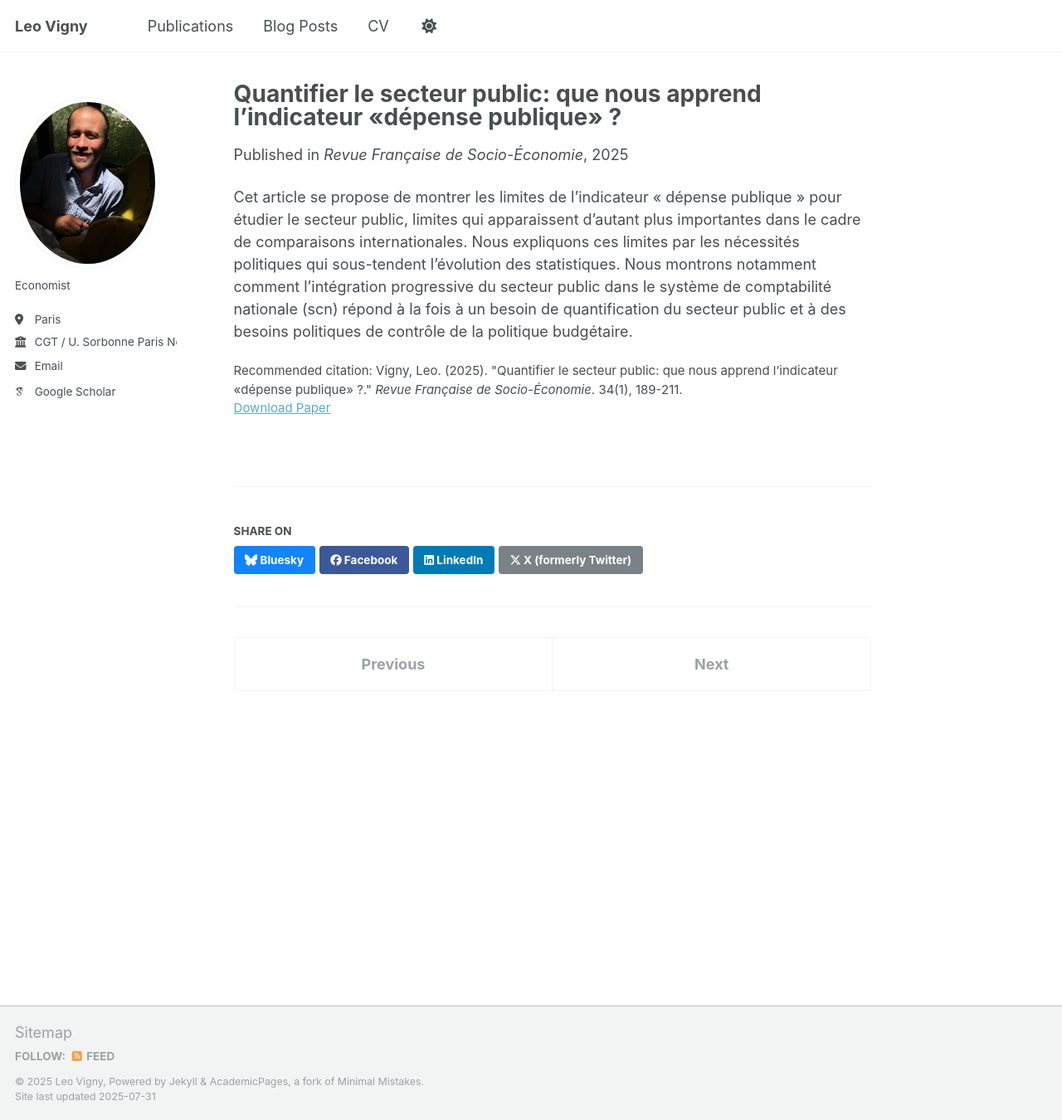
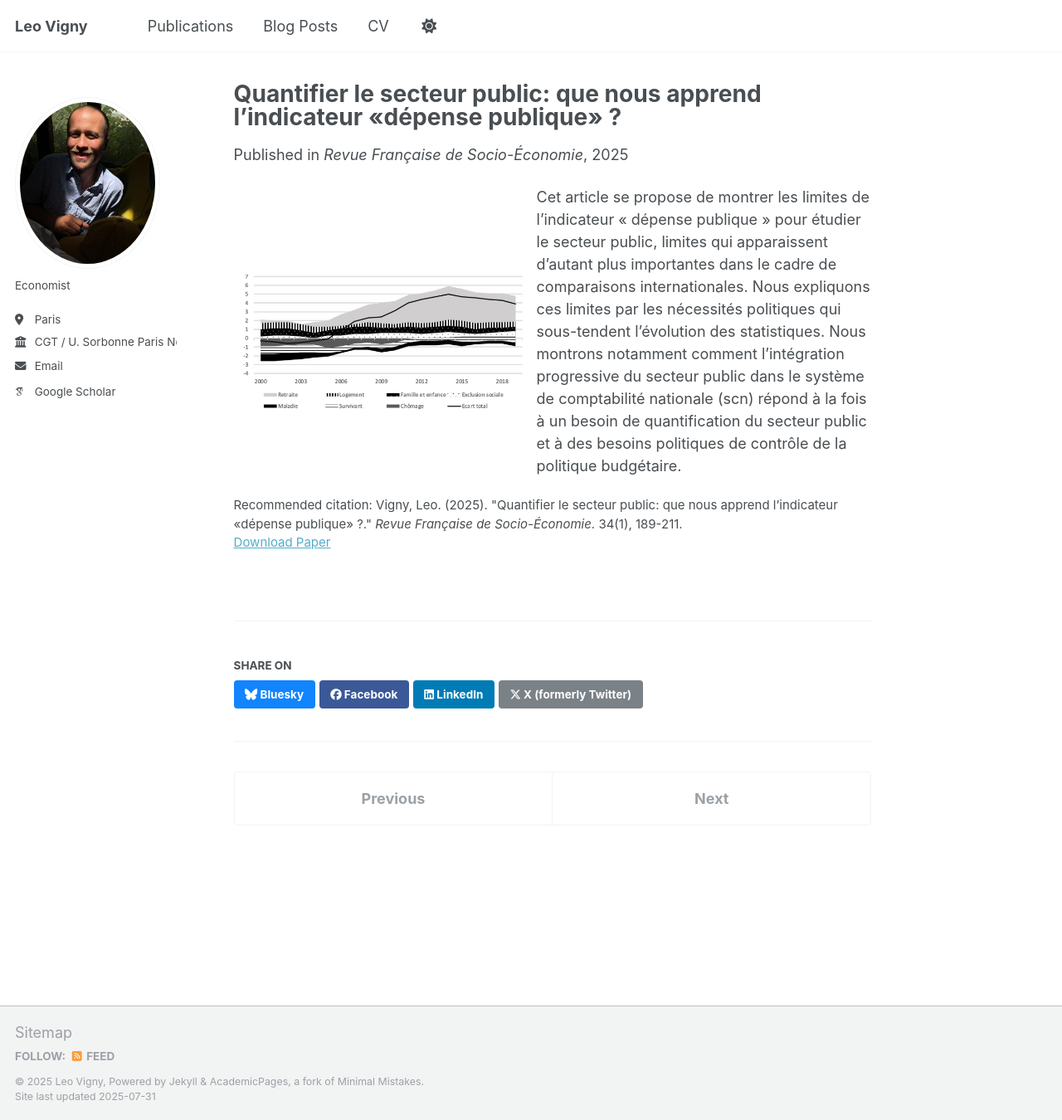
Before and after one commit to leo-vigny/leo-vigny.github.io, a Jekyll site: the page built from _publications/2025-indicateur-rfse.md, in a window 1280 px wide and 1350 px high. Shown: the whole window at 83% size. Built offline with Jekyll 4.4.1, drawn with Linux system fonts in a browser that asks for light colours; some web fonts are replaced; a script that is not in the unit is left out.

Commit message:
texte_indi

```diff
--- a/_publications/2025-indicateur-rfse.md
+++ b/_publications/2025-indicateur-rfse.md
@@ -10,4 +10,9 @@
 citation: 'Vigny, Leo. (2025). &quot;Quantifier le secteur public: que nous apprend l’indicateur «dépense publique» ?.&quot; <i>Revue Française de Socio-Économie</i>. 34(1), 189-211.'
 ---
 
-Cet article se propose de montrer les limites de l’indicateur « dépense publique » pour étudier le secteur public, limites qui apparaissent d’autant plus importantes dans le cadre de comparaisons internationales. Nous expliquons ces limites par les nécessités politiques qui sous-tendent l’évolution des statistiques. Nous montrons notamment comment l’intégration progressive du secteur public dans le système de comptabilité nationale (scn) répond à la fois à un besoin de quantification du secteur public et à des besoins politiques de contrôle de la politique budgétaire.
+<div style="display: flex; align-items: center;">
+  <img src="https://leo-vigny.github.io/images/graph_indic.png" style="width: 350px; border-radius: 10px; margin-right: 15px;">
+  <div>
+    <p>Cet article se propose de montrer les limites de l’indicateur « dépense publique » pour étudier le secteur public, limites qui apparaissent d’autant plus importantes dans le cadre de comparaisons internationales. Nous expliquons ces limites par les nécessités politiques qui sous-tendent l’évolution des statistiques. Nous montrons notamment comment l’intégration progressive du secteur public dans le système de comptabilité nationale (scn) répond à la fois à un besoin de quantification du secteur public et à des besoins politiques de contrôle de la politique budgétaire.</p>
+  </div>
+</div>
```
